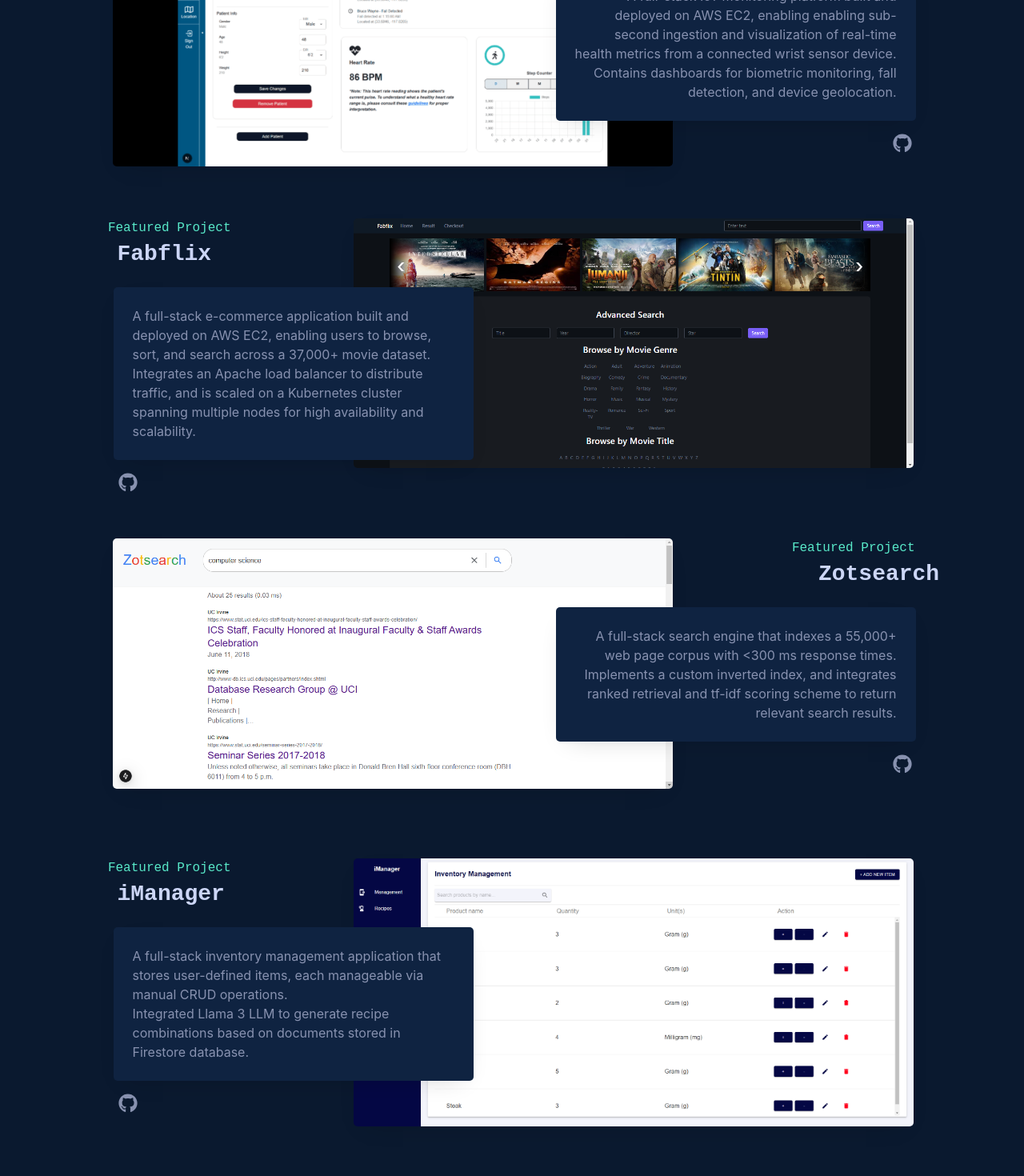
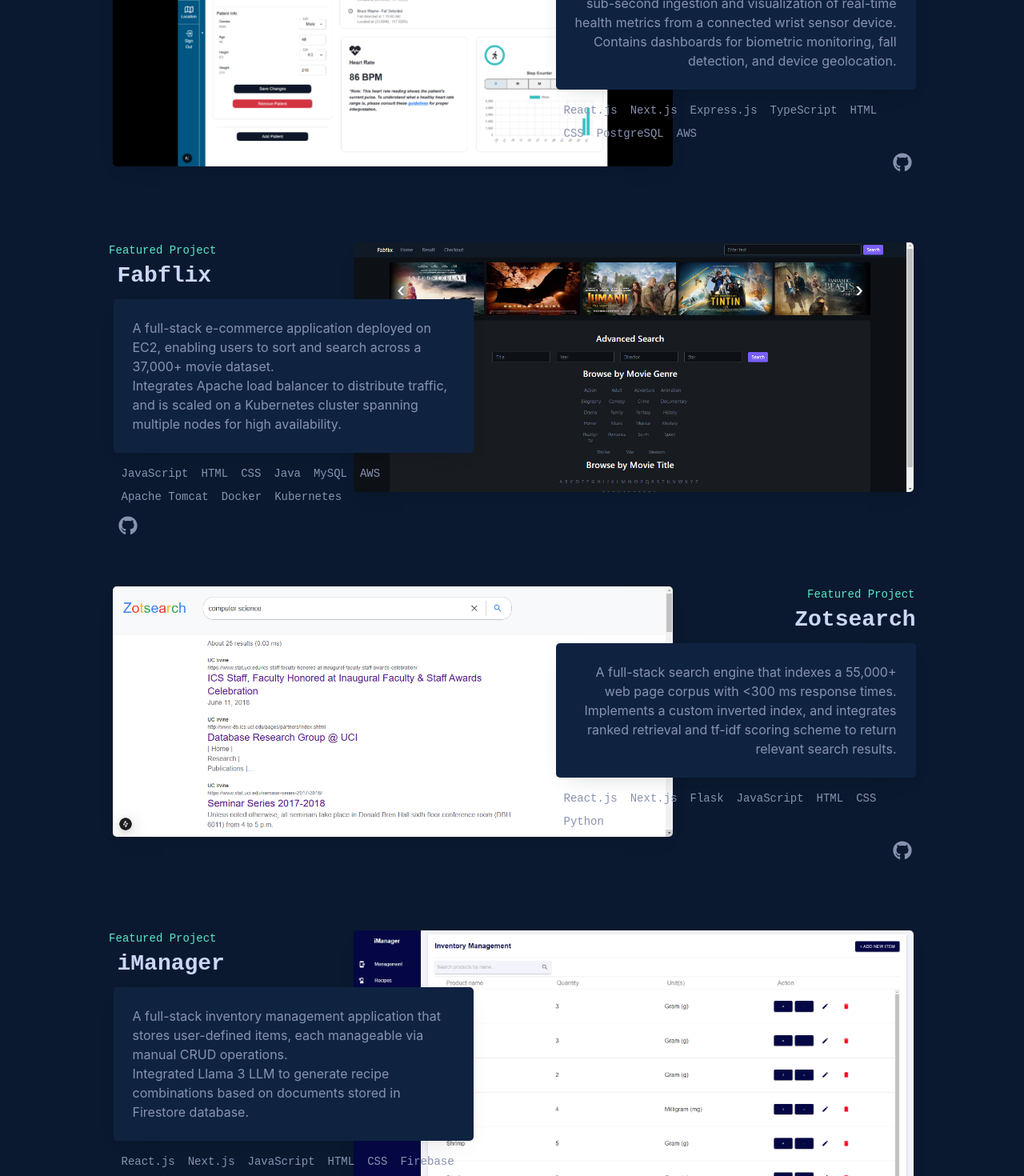
Before and after one commit to jacheng1/custom-website, a React (Vite) app: page / in a window 1280 px wide. Shown: the part 3260-4730 px from the top of the page at 80% size. Built offline with nearby package versions, Linux system fonts and the light colour scheme.

Commit message:
Add Projects section skills lists, reorganize CSS

```diff
--- a/src/Home.jsx
+++ b/src/Home.jsx
@@ -415,7 +415,7 @@
             target="_blank"
             rel="noopener noreferrer"
           >
-            View Full Resume
+            View Resume
           </a>
         </div>
       </div>
@@ -446,22 +446,22 @@
                     <div className="d-flex align-items-center justify-content-between">
                       <p className="intro-text">Featured Project</p>
                     </div>
-                    <h3 className="fw-bold text-light-gray mt-1 pb-3">
+                    <h3 className="fw-bold text-light-gray mt-1 pb-1">
                       Senior Sense Solutions
                     </h3>
                     <div className="projects-description-box">
                       <p className="text-gray p-4 projects-description-text">
-                        A full-stack IoT monitoring platform built and deployed
-                        on AWS EC2, enabling enabling sub-second ingestion and
-                        visualization of real-time health metrics from a
-                        connected wrist sensor device.
+                        A full-stack IoT platform deployed on EC2,
+                        enabling sub-second ingestion and visualization of
+                        real-time health metrics from a connected wrist sensor
+                        device.
                         <br />
                         Contains dashboards for biometric monitoring, fall
                         detection, and device geolocation.
                       </p>
                     </div>
-                    {/* <ul className="project-skills text-light-gray">
-                      <li>React</li>
+                    <ul className="project-skills-odd text-gray">
+                      <li>React.js</li>
                       <li>Next.js</li>
                       <li>Express.js</li>
                       <li>TypeScript</li>
@@ -469,7 +469,7 @@
                       <li>CSS</li>
                       <li>PostgreSQL</li>
                       <li>AWS</li>
-                    </ul> */}
+                    </ul>
                     <div className="project-links">
                       <a
                         className="text-decoration-none ms-3"
@@ -495,20 +495,31 @@
                     <div className="d-flex align-items-center justify-content-between">
                       <p className="intro-text">Featured Project</p>
                     </div>
-                    <h3 className="fw-bold text-light-gray mt-1 pb-3">
+                    <h3 className="fw-bold text-light-gray mt-1 pb-1">
                       Fabflix
                     </h3>
                     <div className="projects-description-box">
                       <p className="text-gray p-4 projects-description-text">
-                        A full-stack e-commerce application built and deployed
-                        on AWS EC2, enabling users to browse, sort, and search
+                        A full-stack e-commerce application deployed
+                        on EC2, enabling users to sort and search
                         across a 37,000+ movie dataset.
                         <br />
-                        Integrates an Apache load balancer to distribute
+                        Integrates Apache load balancer to distribute
                         traffic, and is scaled on a Kubernetes cluster spanning
-                        multiple nodes for high availability and scalability.
+                        multiple nodes for high availability.
                       </p>
                     </div>
+                    <ul className="project-skills-even text-gray">
+                      <li>JavaScript</li>
+                      <li>HTML</li>
+                      <li>CSS</li>
+                      <li>Java</li>
+                      <li>MySQL</li>
+                      <li>AWS</li>
+                      <li>Apache Tomcat</li>
+                      <li>Docker</li>
+                      <li>Kubernetes</li>
+                    </ul>
                     <div className="project-links">
                       <a
                         className="text-decoration-none ms-3"
@@ -534,8 +545,8 @@
                     <div className="d-flex align-items-center justify-content-between">
                       <p className="intro-text">Featured Project</p>
                     </div>
-                    <h3 className="fw-bold text-light-gray mt-1 pb-3">
-                      &nbsp;&nbsp;&nbsp;&nbsp;&nbsp;&nbsp;&nbsp;&nbsp;&nbsp;&nbsp;&nbsp;&nbsp;&nbsp;Zotsearch
+                    <h3 className="fw-bold text-light-gray mt-1 pb-1">
+                      Zotsearch
                     </h3>
                     <div className="projects-description-box">
                       <p className="text-gray p-4 projects-description-text">
@@ -547,6 +558,15 @@
                         relevant search results.
                       </p>
                     </div>
+                    <ul className="project-skills-odd text-gray">
+                      <li>React.js</li>
+                      <li>Next.js</li>
+                      <li>Flask</li>
+                      <li>JavaScript</li>
+                      <li>HTML</li>
+                      <li>CSS</li>
+                      <li>Python</li>
+                    </ul>
                     <div className="project-links">
                       <a
                         className="text-decoration-none ms-3"
@@ -572,7 +592,7 @@
                     <div className="d-flex align-items-center justify-content-between">
                       <p className="intro-text">Featured Project</p>
                     </div>
-                    <h3 className="fw-bold text-light-gray mt-1 pb-3">
+                    <h3 className="fw-bold text-light-gray mt-1 pb-1">
                       iManager
                     </h3>
                     <div className="projects-description-box">
@@ -585,6 +605,14 @@
                         based on documents stored in Firestore database.
                       </p>
                     </div>
+                    <ul className="project-skills-even text-gray">
+                      <li>React.js</li>
+                      <li>Next.js</li>
+                      <li>JavaScript</li>
+                      <li>HTML</li>
+                      <li>CSS</li>
+                      <li>Firebase</li>
+                    </ul>
                     <div className="project-links">
                       <a
                         className="text-decoration-none ms-3"
--- a/src/styles/_projects.scss
+++ b/src/styles/_projects.scss
@@ -3,10 +3,10 @@
 }
 
 #projects ul li {
+  position: relative;
   list-style: none;
-  position: relative;
   width: 1px;
-  height: 400px;
+  height: 430px;
   margin: 0 auto;
   padding: 0;
 }
@@ -21,35 +21,6 @@
   text-align: center;
 }
 
-#projects ul li:nth-child(even) .projects-box {
-  left: 60px;
-  flex-direction: row-reverse;
-}
-
-#projects ul li:nth-child(odd) .projects-box {
-  left: -515px;
-}
-
-#projects ul li:nth-child(odd) .projects-box .intro-text,
-#projects ul li:nth-child(odd) .projects-box h3 {
-  display: flex;
-  justify-content: flex-end;
-  position: relative;
-  text-align: right;
-  align-items: flex-end;
-  z-index: 101 !important;
-}
-
-#projects ul li:nth-child(even) .projects-box .intro-text,
-#projects ul li:nth-child(even) .projects-box h3 {
-  display: flex;
-  justify-content: flex-end;
-  position: relative;
-  text-align: left;
-  align-items: flex-start;
-  z-index: 101 !important;
-}
-
 #projects ul li img {
   position: relative;
   width: 700px;
@@ -60,36 +31,56 @@
   z-index: 1;
 }
 
+#projects ul li:nth-child(even) .projects-box {
+  left: 60px;
+  flex-direction: row-reverse;
+}
+
+#projects ul li:nth-child(odd) .projects-box {
+  left: -515px;
+}
+
 #projects ul li .projects-box .intro-text {
+  display: flex;
+  justify-content: flex-end;
+  position: relative;
   text-align: right;
   width: 62%;
   margin: 0;
-  z-index: 30;
+  font-size: 14px;
+  z-index: 101 !important;
+}
+
+#projects ul li:nth-child(odd) .projects-box .intro-text {
+  align-items: flex-end;
+}
+
+#projects ul li:nth-child(even) .projects-box .intro-text {
+  align-items: flex-start;
 }
 
 #projects ul li .projects-box h3 {
-  margin-left: 155px !important;
-  margin-right: 0 !important;
+  display: flex;
+  position: relative;
+  justify-content: flex-start !important;
   width: 100%;
-  text-align: left !important;
-  justify-content: flex-start !important;
-  align-items: center;
-  display: flex;
+  z-index: 101 !important;
 }
 
 #projects ul li:nth-child(odd) .projects-box h3 {
-  margin-left: -60px !important;
+  justify-content: flex-end !important;
+  align-items: flex-end;
+  text-align: right;
+  margin-left: -170px !important;
   margin-right: 0 !important;
-  width: 100%;
-  text-align: right !important;
-  justify-content: flex-start !important;
-  align-items: center;
-  display: flex;
 }
 
-#projects ul li:nth-child(even) .projects-box .intro-text {
-  text-align: right;
-  width: 66%;
+#projects ul li:nth-child(even) .projects-box h3 {
+  justify-content: flex-start;
+  align-items: flex-start;
+  text-align: left;
+  margin-left: 155px !important;
+  margin-right: 0 !important;
 }
 
 #projects ul li .projects-description-box {
@@ -113,14 +104,40 @@
   font-family: "SF Pro Text", sans-serif !important;
 }
 
-/*
-#projects ul li .project-skills {
+#projects ul li .project-skills-odd {
   display: flex;
+  position: relative;
   justify-content: flex-start;
   align-items: center;
-  width: 175%;
+  flex-wrap: wrap;
+  list-style: none;
+  width: 100%;
+  gap: 0.5rem 1rem;
+  margin: 0 -12rem 0.8rem;
+  z-index: 3;
 }
-*/
+
+#projects ul li .project-skills-even {
+  display: flex;
+  position: relative;
+  justify-content: flex-start;
+  align-items: center;
+  flex-wrap: wrap;
+  list-style: none;
+  width: 100%;
+  gap: 0.5rem 1rem;
+  margin: 0 -12rem 0.8rem 8rem;
+  z-index: 3;
+}
+
+#projects ul li .project-skills-odd li,
+#projects ul li .project-skills-even li {
+  font-size: 14px;
+  width: auto;
+  height: auto;
+  margin: 0;
+  padding: 0;
+}
 
 #projects ul li .project-links {
   display: inline-block;
```
